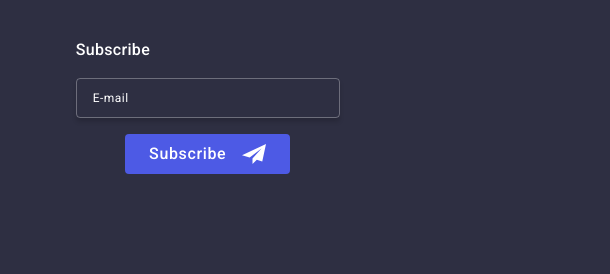
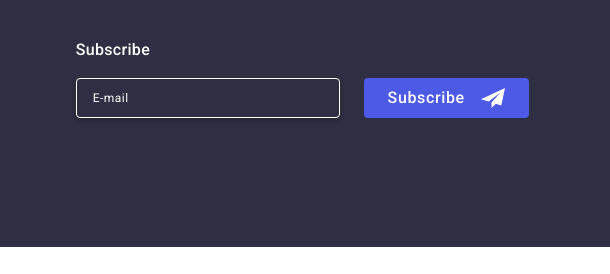
Before and after one commit to oleksandrkobzar90/goit-markup-hw-06, a plain HTML site: page index.html in a window 1280 px wide. Shown: the part 3221-3495 px from the top of the page, 670-1280 px from the left. After the commit the page ends 3468 px from the top, so only its background shows below. Drawn offline with nearby package versions, Linux system fonts and the light colour scheme.

Commit message:
Update files

```diff
--- a/css/styles.css
+++ b/css/styles.css
@@ -742,21 +742,6 @@ a {
   transition: transform 250ms cubic-bezier(0.4, 0, 0.2, 1);
 }
 
-.portfolio-box:hover,
-.portfolio-box:focus {
-  box-shadow: 0 2px 1px 0 rgba(46, 47, 66, 0.08),
-    0 1px 1px 0 rgba(46, 47, 66, 0.16), 0 1px 6px 0 rgba(46, 47, 66, 0.08);
-}
-
-.portfolio-box:hover .overlay-text {
-  transform: translateY(0);
-}
-
-.portfolio-img {
-  width: 356px;
-  height: 300px;
-}
-
 @media screen and (min-width: 768px) {
   .portfolio-section {
     padding: 96px 0;
@@ -771,6 +756,21 @@ a {
 
   .portfolio-box {
     width: calc((100% - 24px) / 2);
+  }
+
+  .portfolio-box:hover,
+  .portfolio-box:focus {
+    box-shadow: 0 2px 1px 0 rgba(46, 47, 66, 0.08),
+      0 1px 1px 0 rgba(46, 47, 66, 0.16), 0 1px 6px 0 rgba(46, 47, 66, 0.08);
+  }
+
+  .portfolio-box:hover .overlay-text {
+    transform: translateY(0);
+  }
+
+  .portfolio-img {
+    width: 356px;
+    height: 300px;
   }
 }
 
@@ -862,7 +862,7 @@ a {
   display: flex;
   flex-direction: column;
   align-items: center;
-  gap: 16px;
+  row-gap: 16px;
 }
 
 .input-fild {
@@ -881,8 +881,7 @@ a {
 }
 
 .input-fild::placeholder {
-  color: #ffffff;
-  opacity: 0.6;
+  color: rgba(255, 255, 255, 0.6);
 }
 
 .subscribe-btn {
@@ -944,7 +943,7 @@ a {
     text-align: start;
   }
 
-  .subsribe-form {
+  .subscribe-form {
     flex-direction: row;
     align-items: start;
     gap: 24px;
@@ -981,13 +980,12 @@ a {
     justify-content: start;
   }
 
-  .input-fild {
-    opacity: 1;
+  .input-fild::placeholder {
+    color: #ffffff;
   }
 
-  .input-fild::placeholder {
-    color: #ffffff;
-    opacity: 1;
+  .input-fild {
+    border: 1px solid #fff;
   }
 
   .subscribe-btn {
```
